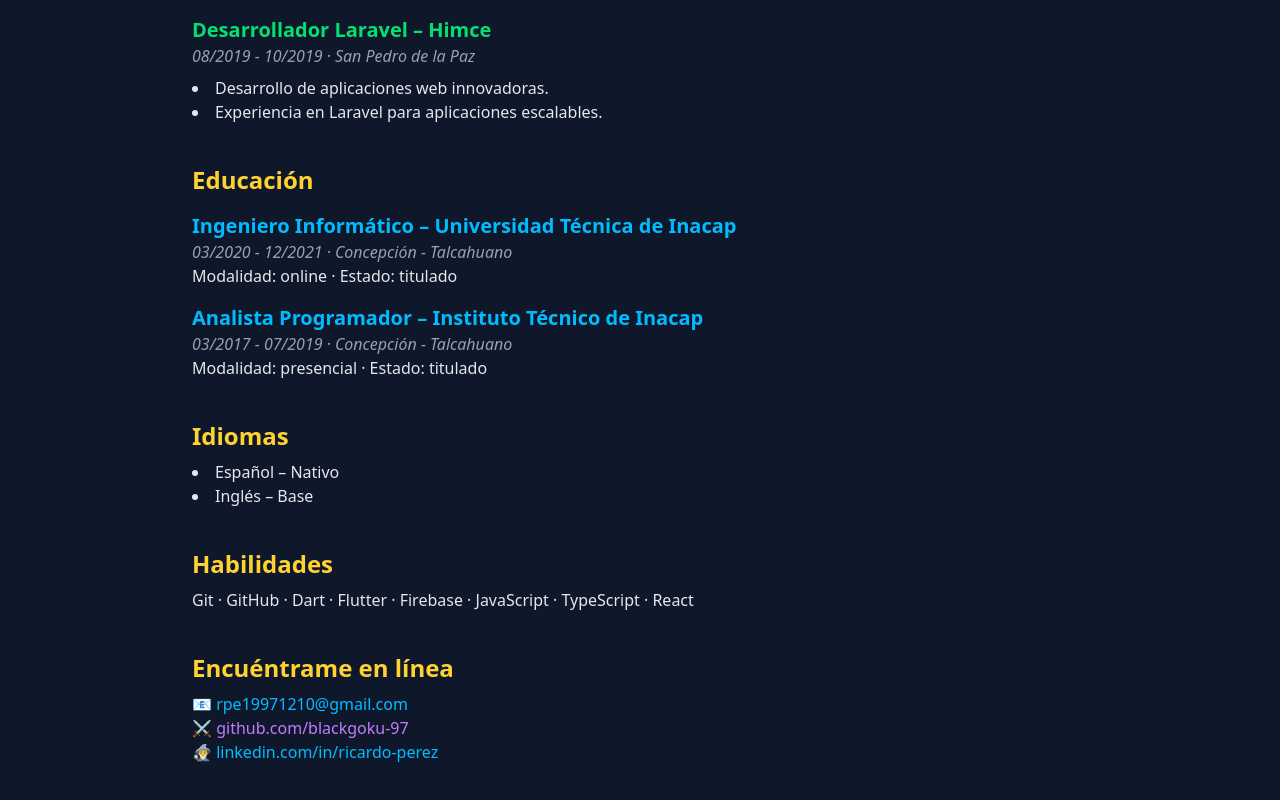
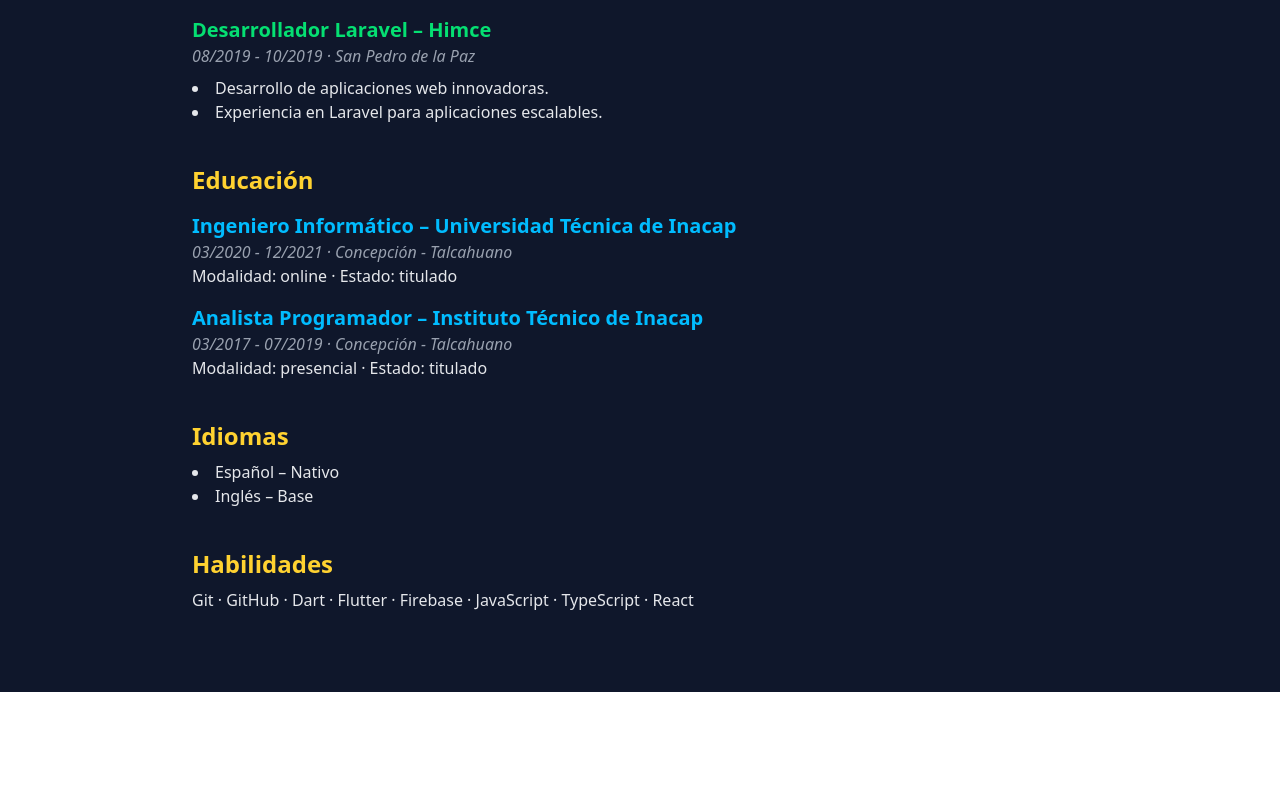
Before and after one commit to blackgoku-97/portafolio, a React (Vite) app: page /curriculum in a window 1280 px wide. Shown: the part 672-1472 px from the top of the page. After the commit the page ends 1364 px from the top, so only its background shows below. Built offline with nearby package versions, Linux system fonts and the light colour scheme.

Commit message:
mejoras 2

```diff
--- a/src/pages/Curriculum.tsx
+++ b/src/pages/Curriculum.tsx
@@ -87,39 +87,6 @@ export default function Curriculum() {
             Git · GitHub · Dart · Flutter · Firebase · JavaScript · TypeScript · React
           </p>
         </section>
-
-        {/* Contacto */}
-        <section>
-          <h2 className="text-2xl font-bold text-amber-300 mb-2">Encuéntrame en línea</h2>
-          <ul className="text-gray-200">
-            <li>
-              📧{" "}
-              <a href="mailto:rpe19971210@gmail.com" className="text-sky-400">
-                rpe19971210@gmail.com
-              </a>
-            </li>
-            <li>
-              ⚔️{" "}
-              <a
-                href="https://github.com/blackgoku-97"
-                target="_blank"
-                className="text-purple-400"
-              >
-                github.com/blackgoku-97
-              </a>
-            </li>
-            <li>
-              🧙‍♂️{" "}
-              <a
-                href="https://www.linkedin.com/in/ricardo-perez-a31474229"
-                target="_blank"
-                className="text-sky-400"
-              >
-                linkedin.com/in/ricardo-perez
-              </a>
-            </li>
-          </ul>
-        </section>
       </div>
     </div>
   )
```
